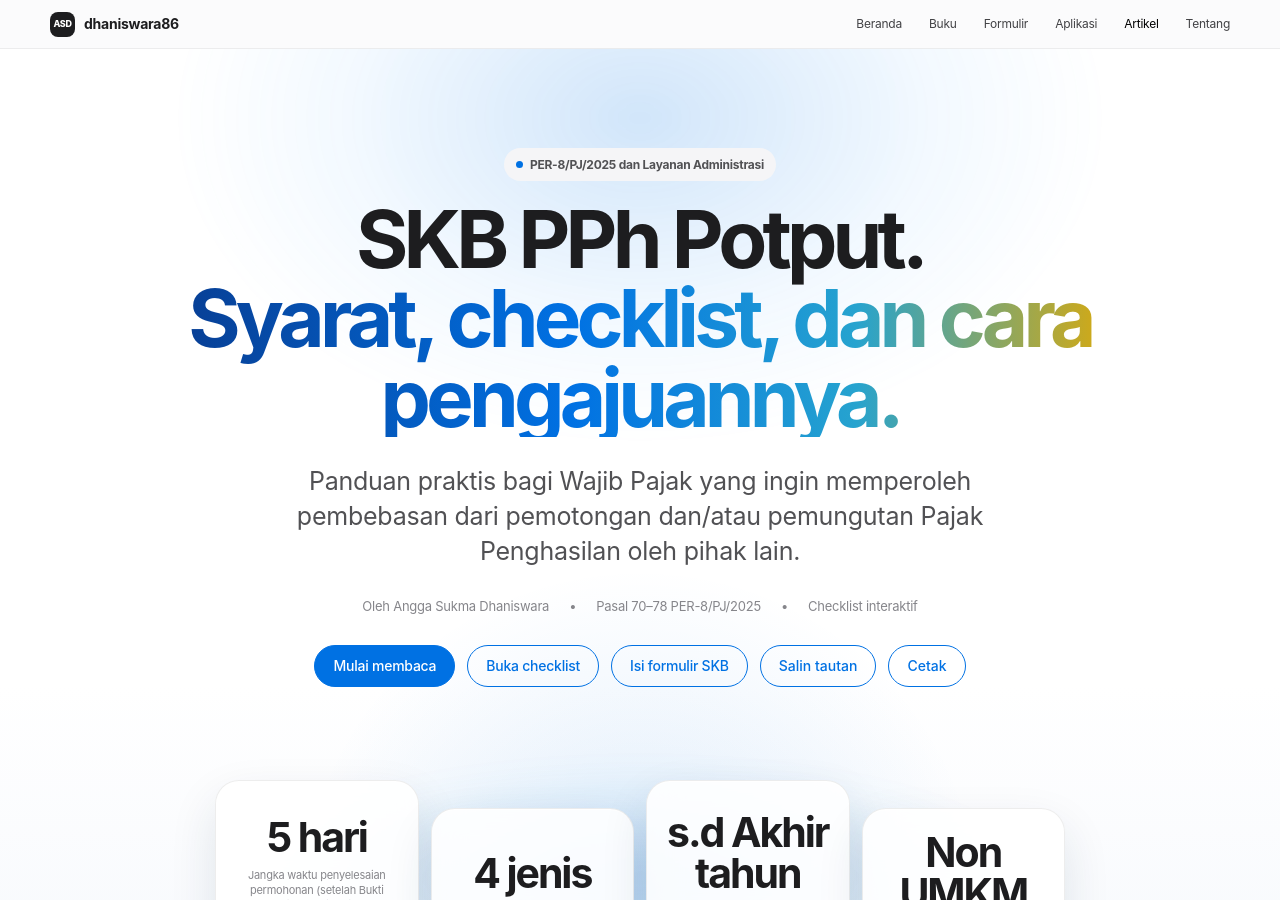
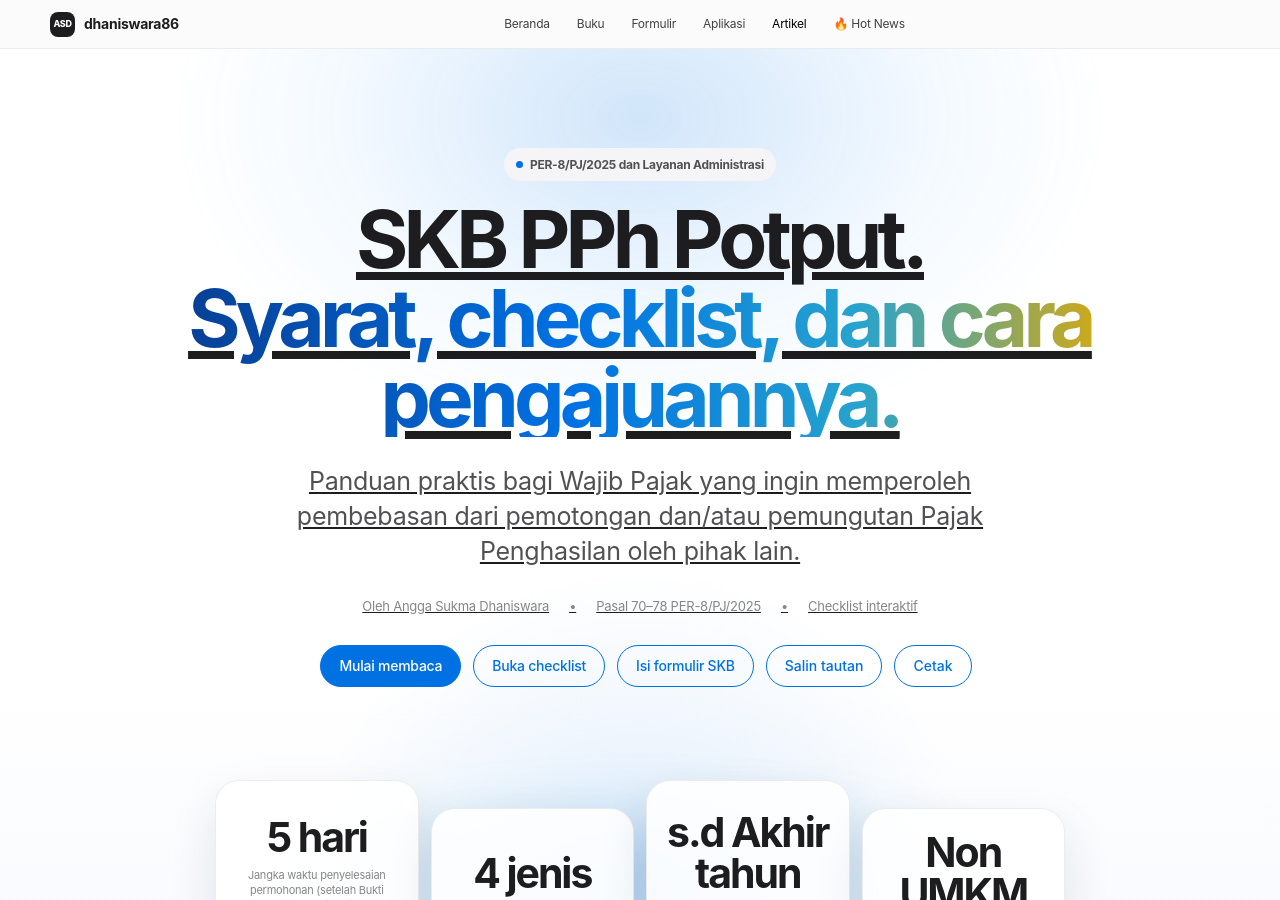
Before and after one commit to dhaniswara86/dhaniswara86.github.io, a Jekyll site: the page skbpotput.html, which Jekyll copies as it is, in a window 1280 px wide and 900 px high. Built offline with Jekyll 4.4.1, drawn with Linux system fonts in a browser that asks for light colours.

Commit message:
Add 'Hot News' link to navigation

```diff
--- a/skbpotput.html
+++ b/skbpotput.html
@@ -1800,7 +1800,9 @@
         <a href="formulir.html">Formulir</a>
         <a href="aplikasi.html">Aplikasi</a>
         <a href="artikel.html" aria-current="page">Artikel</a>
-        <a href="index.html#tentang">Tentang</a>
+		<a class="nav-hotnews" href="hotnews.html">
+        <span aria-hidden="true" class="nav-hotnews-icon">🔥</span>
+        <span>Hot News</span>
       </nav>
 
       <button
@@ -1821,7 +1823,9 @@
     <a href="formulir.html">Formulir</a>
     <a href="aplikasi.html">Aplikasi</a>
     <a href="artikel.html">Artikel</a>
-    <a href="index.html#tentang">Tentang</a>
+	<a class="nav-hotnews" href="hotnews.html">
+    <span aria-hidden="true" class="nav-hotnews-icon">🔥</span>
+    <span>Hot News</span>
   </nav>
 
   <main>
```
